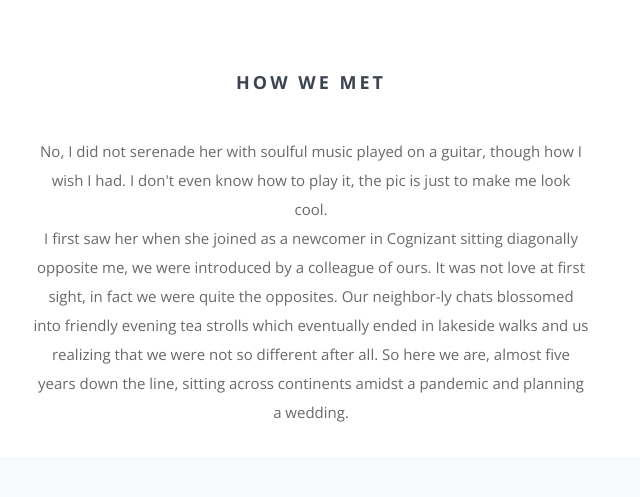
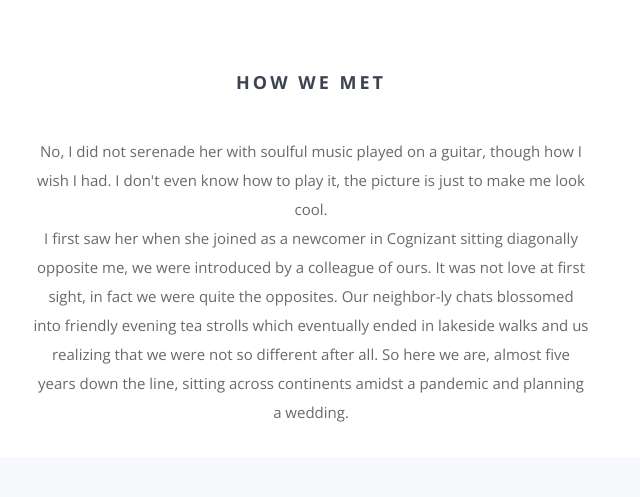
Before and after one commit to dipandsoumi/dipandsoumi.github.io, a website: page index.html in a window 1280 px wide. Shown: the part 940-1437 px from the top of the page, 329-969 px from the left. Drawn offline with nearby package versions, Linux system fonts and the light colour scheme; some packages are replaced by stand-ins of ours; a script that the page names is missing; files whose address does not match are found by name.

Commit message:
- minor text changes

```diff
--- a/index.html
+++ b/index.html
@@ -110,7 +110,7 @@
             <div class="col-md-3 hidden-sm hidden-xs"><img src="img/IMG_2317.png" class="wp1"></div>
             <div class="col-md-6">
                 <p>
-                    No, I did not serenade her with soulful music played on a guitar, though how I wish I had. I don't even know how to play it, the pic is just to make me look cool.<br>
+                    No, I did not serenade her with soulful music played on a guitar, though how I wish I had. I don't even know how to play it, the picture is just to make me look cool.<br>
                 I first saw her when she joined as a newcomer in Cognizant sitting diagonally opposite me, we were introduced by a colleague of ours.
                 It was not love at first sight, in fact we were quite the opposites. Our neighbor-ly chats blossomed into friendly evening tea strolls which eventually ended in
                 lakeside walks and us realizing that we were not so different after all. So here we are, almost five years down the line, sitting across continents amidst a pandemic and planning a wedding.
```
